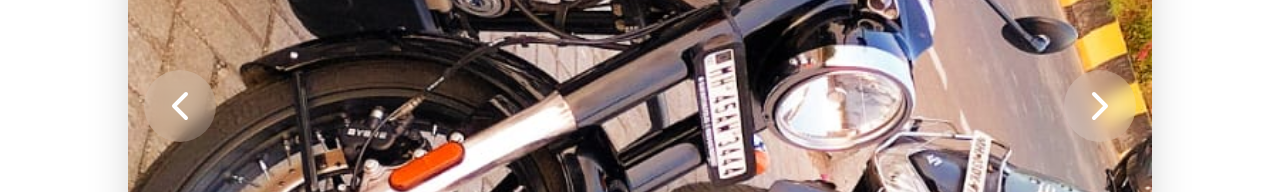
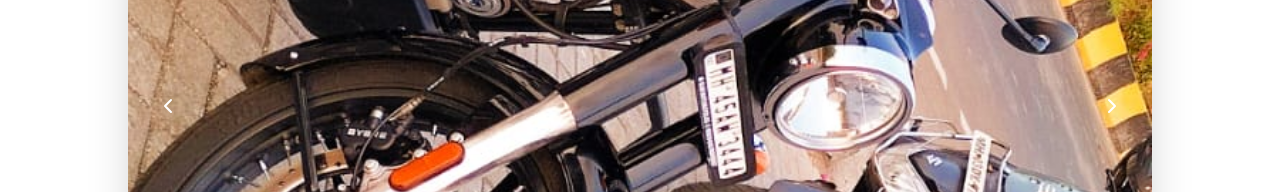
Before and after one commit to Sanil-Surve/af-vehicle-services, a React (Vite) app: page / in a window 1280 px wide. Shown: the part 240-432 px from the top of the page. Built offline with nearby package versions, Linux system fonts and the light colour scheme.

Commit message:
code updated

```diff
--- a/src/components/Carousel.tsx
+++ b/src/components/Carousel.tsx
@@ -101,18 +101,18 @@ const Carousel = () => {
                     {/* Navigation Buttons */}
                     <button
                         onClick={goToPrevious}
-                        className="absolute left-4 top-1/2 -translate-y-1/2 bg-white/20 hover:bg-white/30 backdrop-blur-sm text-white p-3 rounded-full transition-all duration-200 hover:scale-110"
+                        className="absolute left-4 top-1/2 -translate-y-1/2  hover:bg-white/30 text-white p-3 rounded-full transition-all duration-200 hover:scale-110"
                         aria-label="Previous slide"
                     >
-                        <ChevronLeft className="w-12 h-12" />
+                        <ChevronLeft className="w-12 h-12 sm:w-6 sm:h-6" />
                     </button>
 
                     <button
                         onClick={goToNext}
-                        className="absolute right-4 top-1/2 -translate-y-1/2 bg-white/20 hover:bg-white/30 backdrop-blur-sm text-white p-3 rounded-full transition-all duration-200 hover:scale-110"
+                        className="absolute right-4 top-1/2 -translate-y-1/2 hover:bg-white/30  text-white p-3 rounded-full transition-all duration-200 hover:scale-110"
                         aria-label="Next slide"
                     >
-                        <ChevronRight className="w-12 h-12" />
+                        <ChevronRight className="w-12 h-12 sm:w-6 sm:h-6" />
                     </button>
 
                     {/* Dot Indicators */}
```
